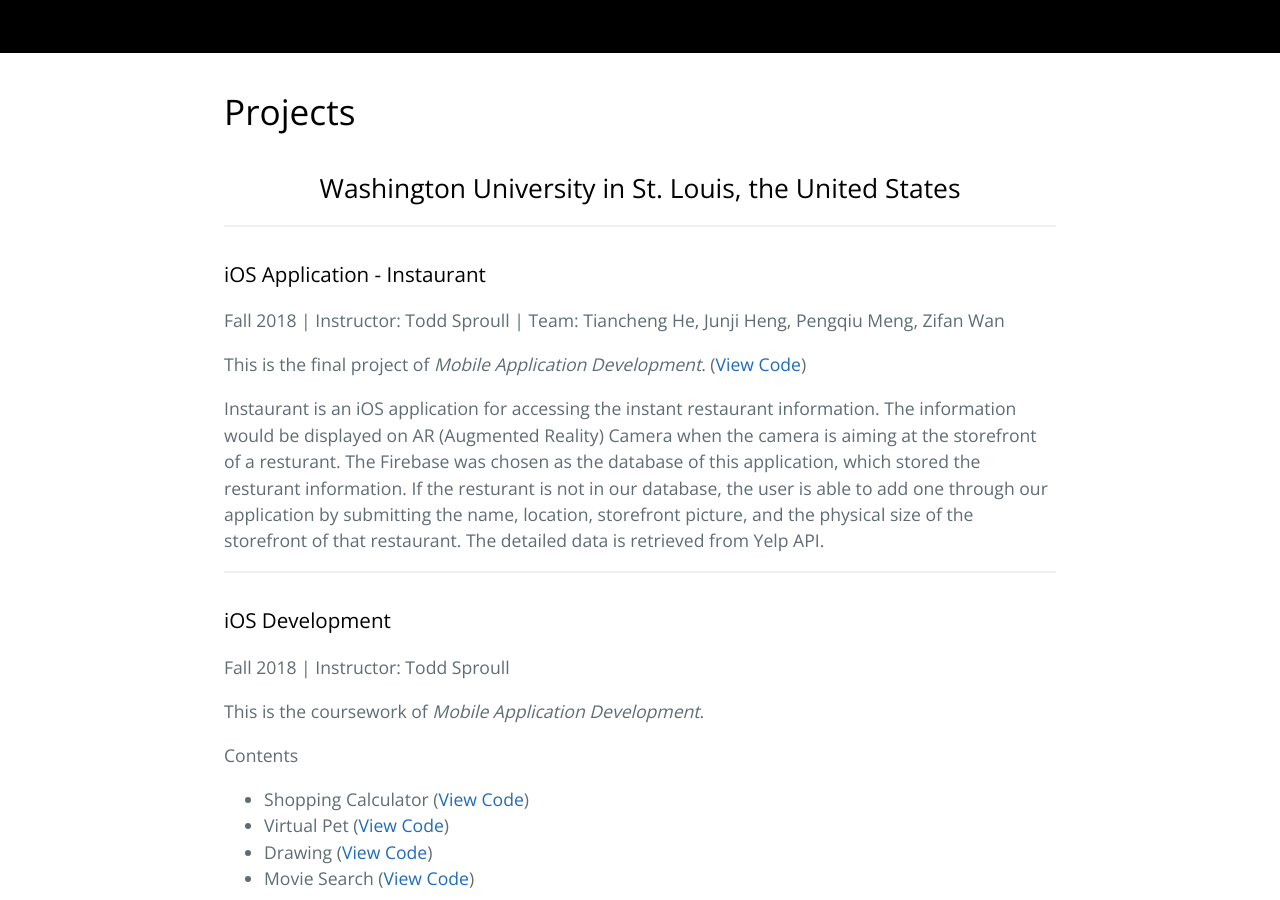
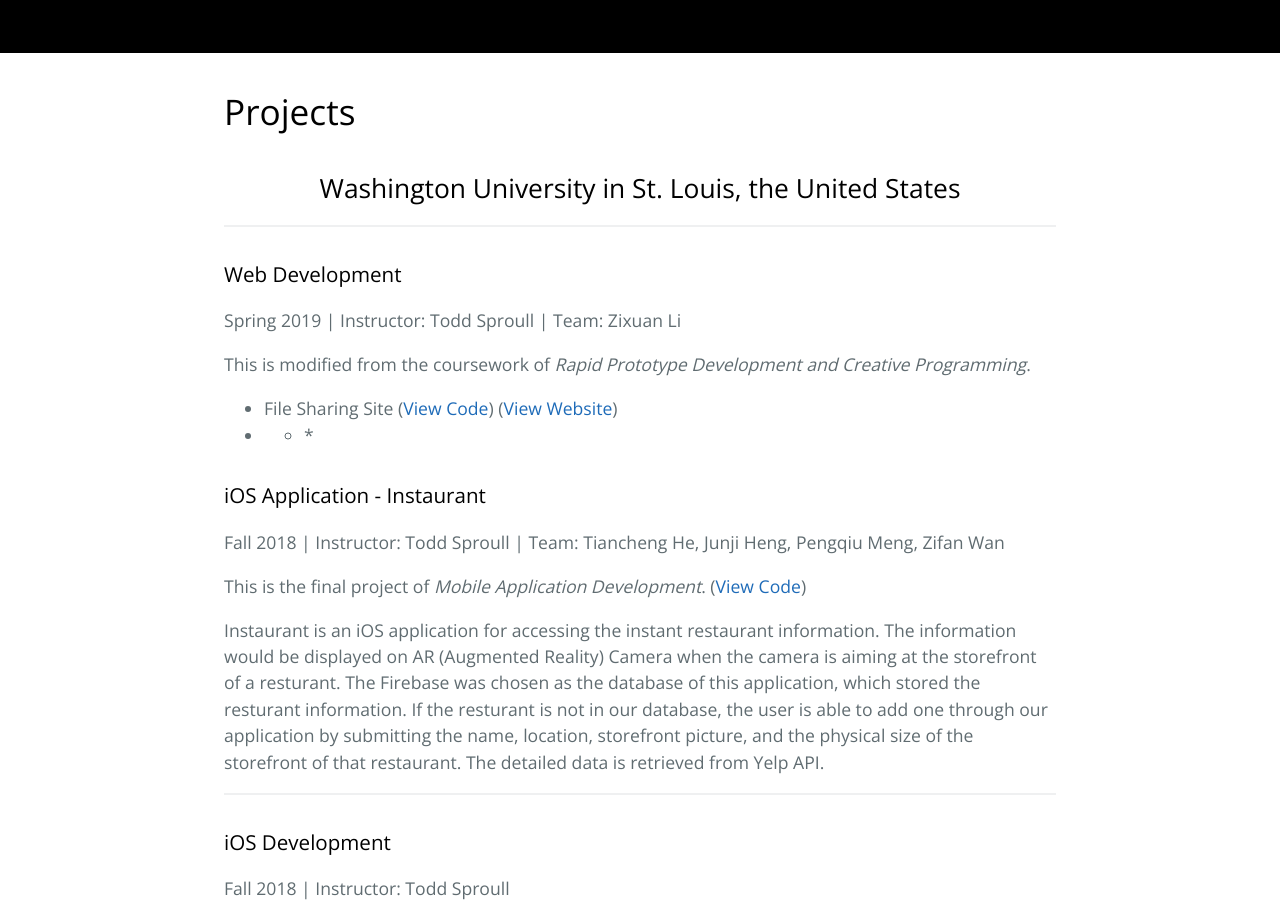
Before and after one commit to chengyuegong/chengyuegong.github.io, a Jekyll site: the page built from index.md, in a window 1280 px wide and 900 px high, scrolled down 318 px. Built offline with Jekyll 4.4.1, drawn with Linux system fonts in a browser that asks for light colours; nearby versions of some CDN libraries; our own code applies the rules of GitHub Pages for plain Markdown files.

Commit message:
add file sharing site

```diff
--- a/index.md
+++ b/index.md
@@ -5,6 +5,14 @@ layout: default
 # Projects
 
 <h2 style="text-align: center;">Washington University in St. Louis, the United States</h2>
+* * *
+
+### Web Development
+Spring 2019 | Instructor: Todd Sproull | Team: Zixuan Li
+
+This is modified from the coursework of _Rapid Prototype Development and Creative Programming_.
+
+* File Sharing Site ([View Code](https://github.com/chengyuegong/File-Sharing-Site)) ([View Website](http://ec2-3-17-140-54.us-east-2.compute.amazonaws.com/~gcy1996/file-sharing-site/index.php))
 * * *
 
 ### iOS Application - Instaurant
```
